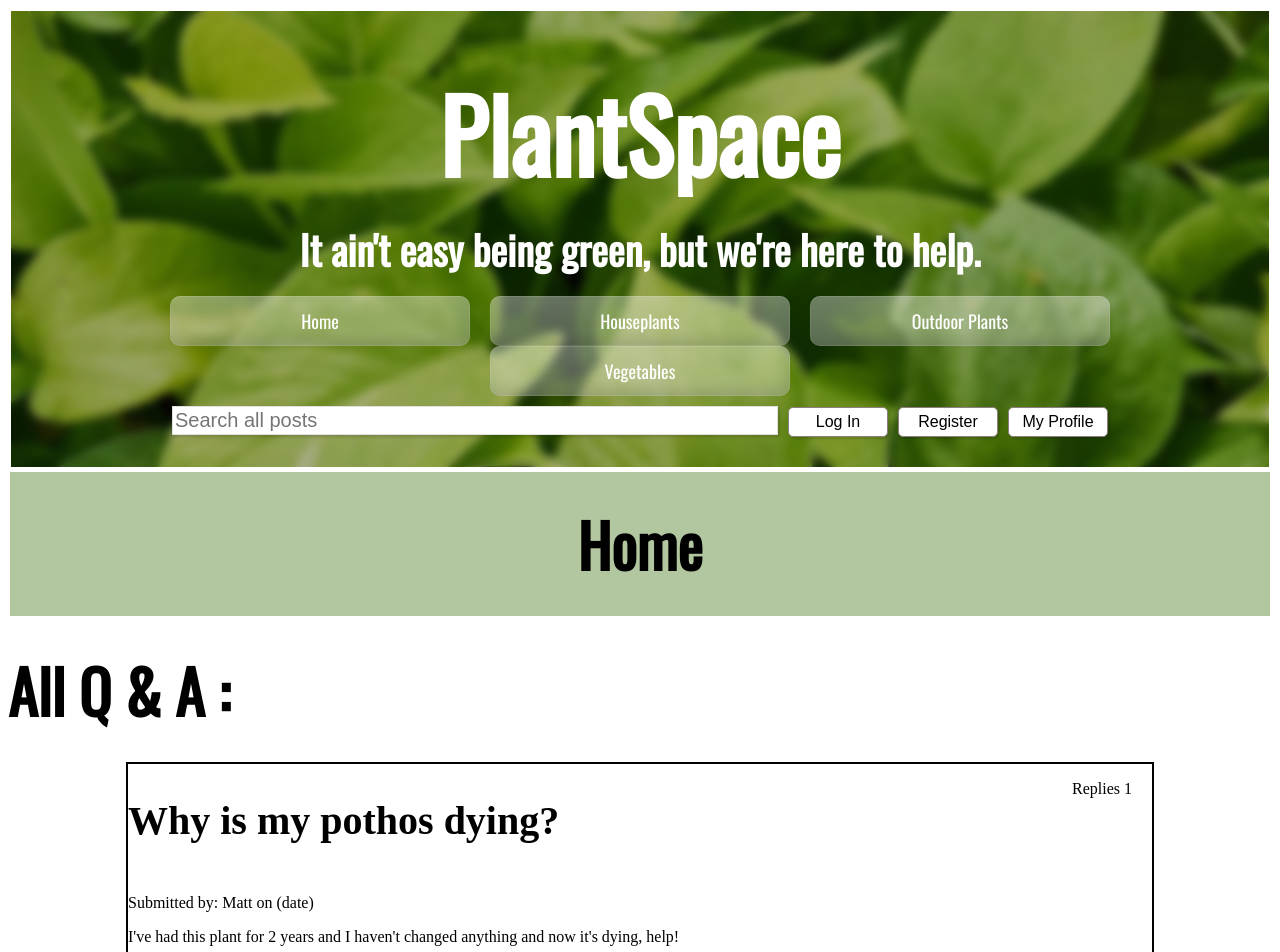
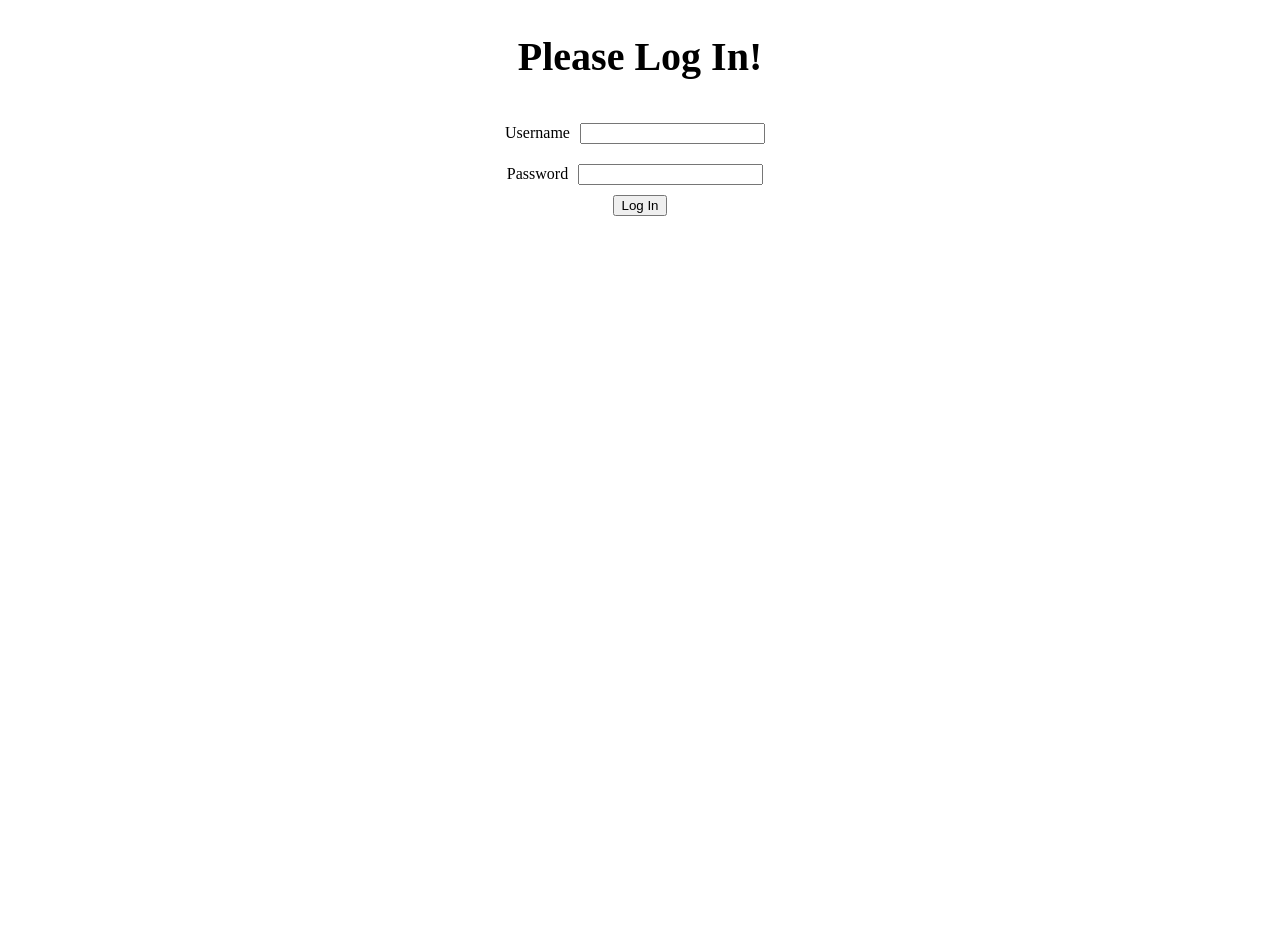
Before and after one commit to Momentum-Team-13/questionbox-team-front-end-plantspace, a React (Create React App) app in the folder plantspace/: page / in a window 1280 px wide. Shown: the top 952 px of the page. After the commit the page ends 800 px from the top, so only its background shows below. Built offline with nearby package versions, Linux system fonts and the light colour scheme; a web font is replaced by a local one.

Commit message:
uncommented out some code for push

```diff
--- a/plantspace/src/App.js
+++ b/plantspace/src/App.js
@@ -53,9 +53,9 @@ function App() {
 const isLoggedIn = username && token
 
 
-// if (!isLoggedIn) {
-//   return <Login setAuth={setAuth} />
-// }
+if (!isLoggedIn) {
+  return <Login setAuth={setAuth} />
+}
 
   return (
     <>
@@ -64,7 +64,7 @@ const isLoggedIn = username && token
           <NavBar questions={questions} Login={Login}/>
           <div>
         </div>
-        {/* <AskQuestion /> */}
+        <AskQuestion />
         <Routes>
           <Route
             path="/login"
@@ -75,9 +75,9 @@ const isLoggedIn = username && token
             element={<Questions questions={questions} isLoggedIn={isLoggedIn} token={token}/>}
             />
          </Routes>
-        {/* <ProfilePage
+        <ProfilePage
         questions={questions}
-        answers={questions.answers}/> */}
+        answers={questions.answers}/>
       </div>
 
 
--- a/plantspace/src/Questions.js
+++ b/plantspace/src/Questions.js
@@ -5,10 +5,6 @@ import Answers from './Answers'
 export default function Questions(props) {
     const {questions, isLoggedIn, setAuth, token} = props
 
-    // if (isLoggedIn) {
-    //     return <button>Ask a Question!</button>
-
-    // }
 
     return (
         <>
@@ -20,7 +16,7 @@ export default function Questions(props) {
                         <div className='individual_question'>
                             <div className='specific_question'>
                                 <h2 key={index}>{question.title} </h2>
-                                <p>Replies {question.answers.length}</p>
+                                <p>Replies: {question.answers.length}</p>
                             </div>
                             <p>Submitted by: {question.user}  on (date)</p>
                             <p>{question.body}</p>
```
